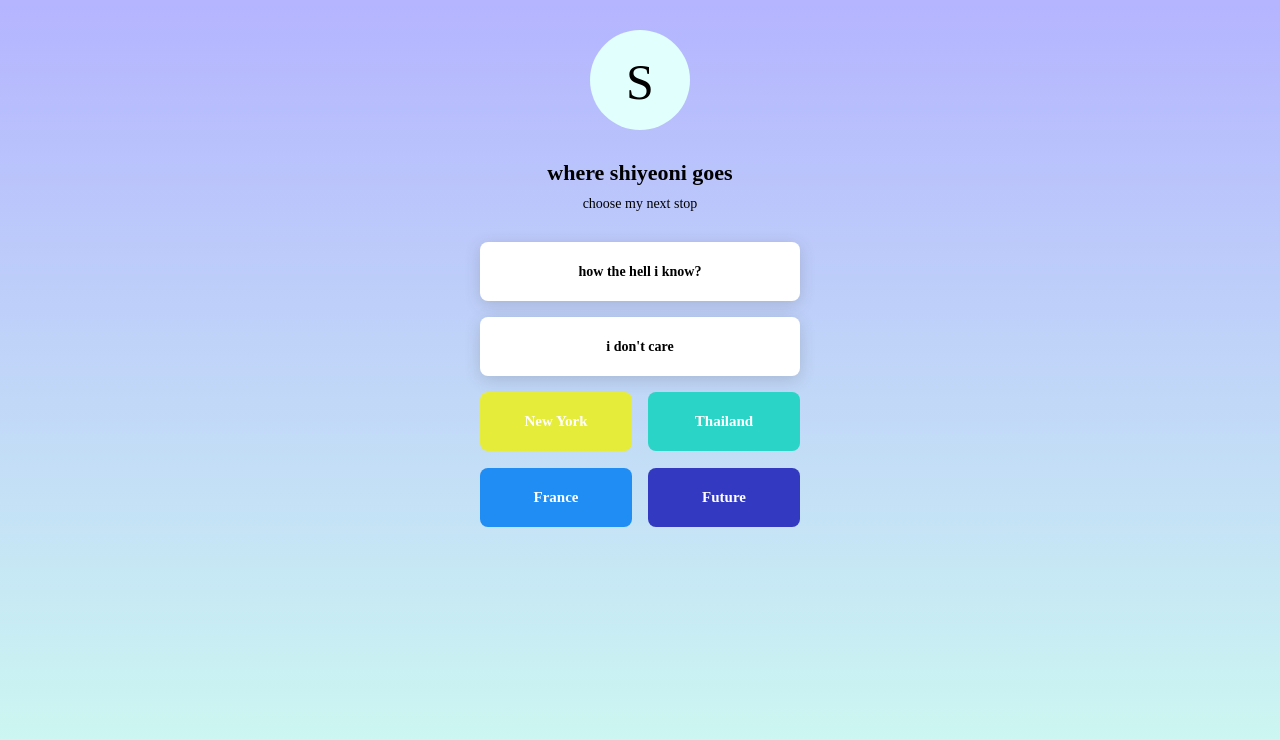
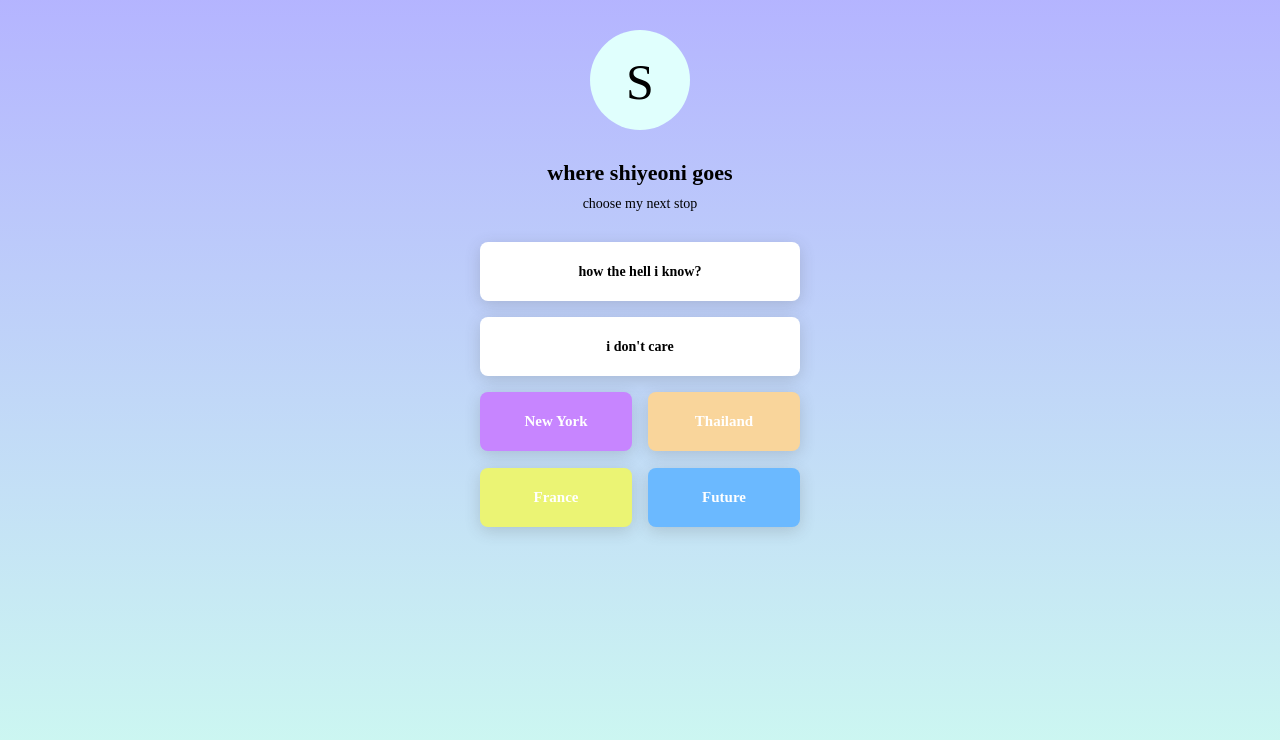
Before and after one commit to shiyeonmun/whatelse, a plain HTML site: page index.html in a window 1280 px wide. Drawn offline with Linux system fonts and the light colour scheme; a web font is replaced by a local one.

Commit message:
Update index.html

```diff
--- a/index.html
+++ b/index.html
@@ -14,7 +14,7 @@
             font-family: "Pretendard",serif;
         }
         body {
-            background: linear-gradient(rgba(120, 120, 255, 0.552), rgba(159, 255, 224, 0.5));
+            background: linear-gradient(#7878ff8d, #9fffe080);
             height: 100vh;
           }
         .profile {
@@ -87,22 +87,29 @@
             margin: 0px 8px 17px 8px;
         }
         .newyork {
-            background-color: #e6ec3a;
+            background-color: #C785FF;
+            box-shadow: 0px 4px 16px rgba(69, 69, 69, 0.2);
         }
         .thailand {
-            background-color: #2ad4c6;
+            background-color: #f9d59b;
+            box-shadow: 0px 4px 16px rgba(69, 69, 69, 0.2);
         }
         .france {
-            background-color: #1f8df4;
+            background-color: #ebf474;
+            box-shadow: 0px 4px 16px rgba(69, 69, 69, 0.2);
         }
         .future {
-            background-color: #333ac1;
+            background-color: #6BB9FF;
+            box-shadow: 0px 4px 16px rgba(69, 69, 69, 0.2);
         }
         .buttons {
             display: flex;
         }
         .wrap > a:hover {
             background-color: #f2f2f2;
+        }
+        .buttons > a:hover{
+            color: #222222;
         }
     </style>
 </head>
```
